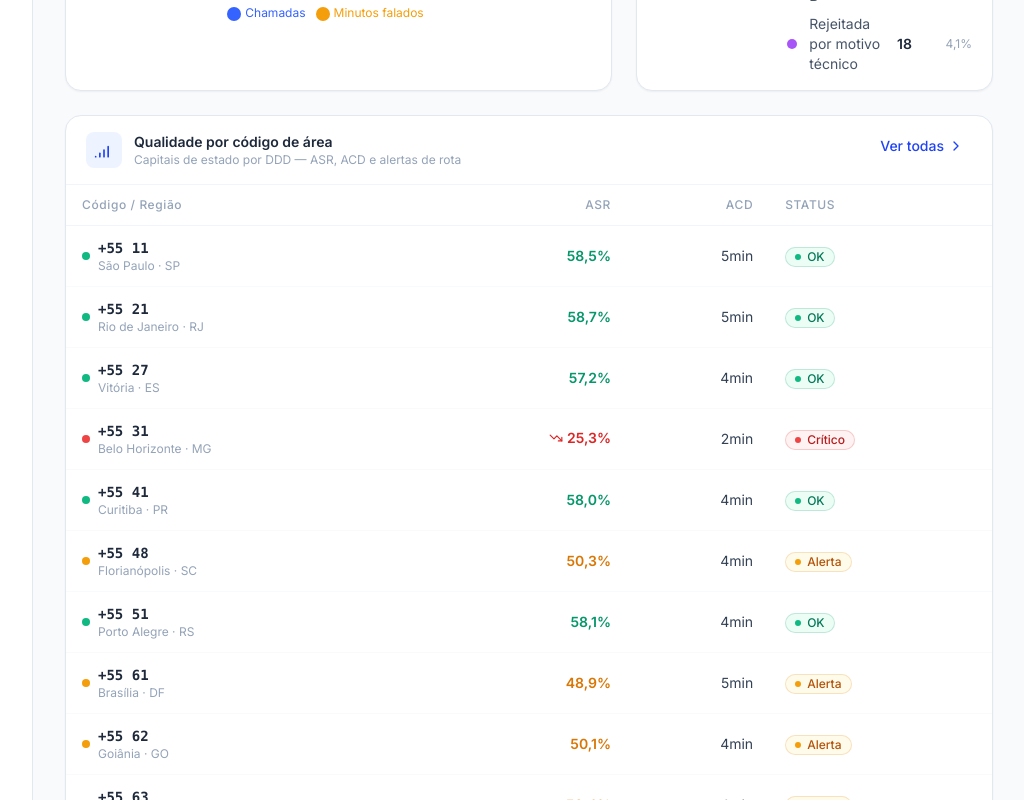
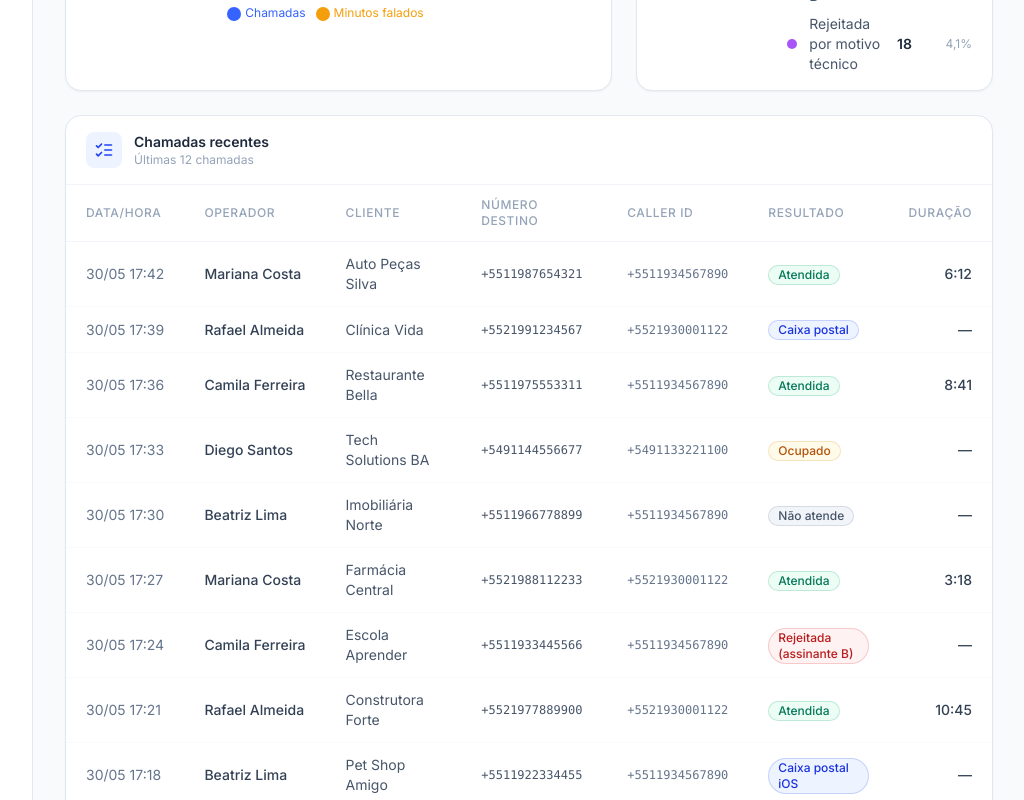
Before and after one commit to rsaavedr-sudo/ZeroOneController, a React (Vite) app: page / in a window 1280 px wide. Shown: the part 980-1780 px from the top of the page, without its empty margins (255-1279 px from the left). Built offline with nearby package versions, Linux system fonts and the light colour scheme.

Commit message:
Mover calidad por área fuera del Dashboard; queda solo en su sección dedicada

```diff
--- a/src/pages/Dashboard.jsx
+++ b/src/pages/Dashboard.jsx
@@ -13,8 +13,6 @@
   ListChecks,
   RefreshCw,
   Calendar,
-  SignalHigh,
-  ChevronRight,
   PhoneOutgoing,
   ShieldCheck,
   Settings2,
@@ -26,7 +24,6 @@
 import HourlyUsageChart from '../components/dashboard/HourlyUsageChart.jsx'
 import UnansweredChart from '../components/dashboard/UnansweredChart.jsx'
 import RecentCallsTable from '../components/dashboard/RecentCallsTable.jsx'
-import AreaQualityTable from '../components/quality/AreaQualityTable.jsx'
 
 import {
   fetchKpis,
@@ -34,7 +31,6 @@
   fetchNaoAtendidas,
   fetchChamadasRecentes,
   fetchDiasDisponiveis,
-  fetchQualidadePorArea,
 } from '../services/api.js'
 import { useCallerId, descreverModalidade } from '../context/CallerIdContext.jsx'
 import {
@@ -48,7 +44,6 @@
   const [usoHora, setUsoHora] = useState([])
   const [naoAtend, setNaoAtend] = useState([])
   const [chamadas, setChamadas] = useState([])
-  const [qualidade, setQualidade] = useState([])
   const [carregando, setCarregando] = useState(true)
 
   // Modalidade de Caller ID em operação (contexto global)
@@ -62,18 +57,16 @@
   async function carregar(data) {
     setCarregando(true)
     // Em produção, isto continuará igual — só muda o que api.js faz por baixo.
-    const [k, u, n, c, q] = await Promise.all([
+    const [k, u, n, c] = await Promise.all([
       fetchKpis(data),
       fetchUsoPorHora(data),
       fetchNaoAtendidas(data),
       fetchChamadasRecentes(data),
-      fetchQualidadePorArea(data),
     ])
     setKpis(k)
     setUsoHora(u)
     setNaoAtend(n)
     setChamadas(c)
-    setQualidade(q)
     setCarregando(false)
   }
 
@@ -283,30 +276,6 @@
         </Card>
       </div>
 
-      {/* Qualidade por código de área — capitais de estado (ordem de DDD) */}
-      <Card>
-        <CardHeader
-          title="Qualidade por código de área"
-          subtitle="Capitais de estado por DDD — ASR, ACD e alertas de rota"
-          icon={SignalHigh}
-          action={
-            <Link
-              to="/qualidade-area"
-              className="inline-flex items-center gap-1 rounded-lg px-2 py-1 text-sm font-medium text-brand-600 hover:bg-brand-50"
-            >
-              Ver todas
-              <ChevronRight className="h-4 w-4" />
-            </Link>
-          }
-        />
-        <AreaQualityTable
-          dados={[...qualidade]
-            .filter((a) => a.capital)
-            .sort((a, b) => a.codigo.localeCompare(b.codigo))}
-          compacto
-        />
-      </Card>
-
       {/* Tabela */}
       <Card>
         <CardHeader
```
